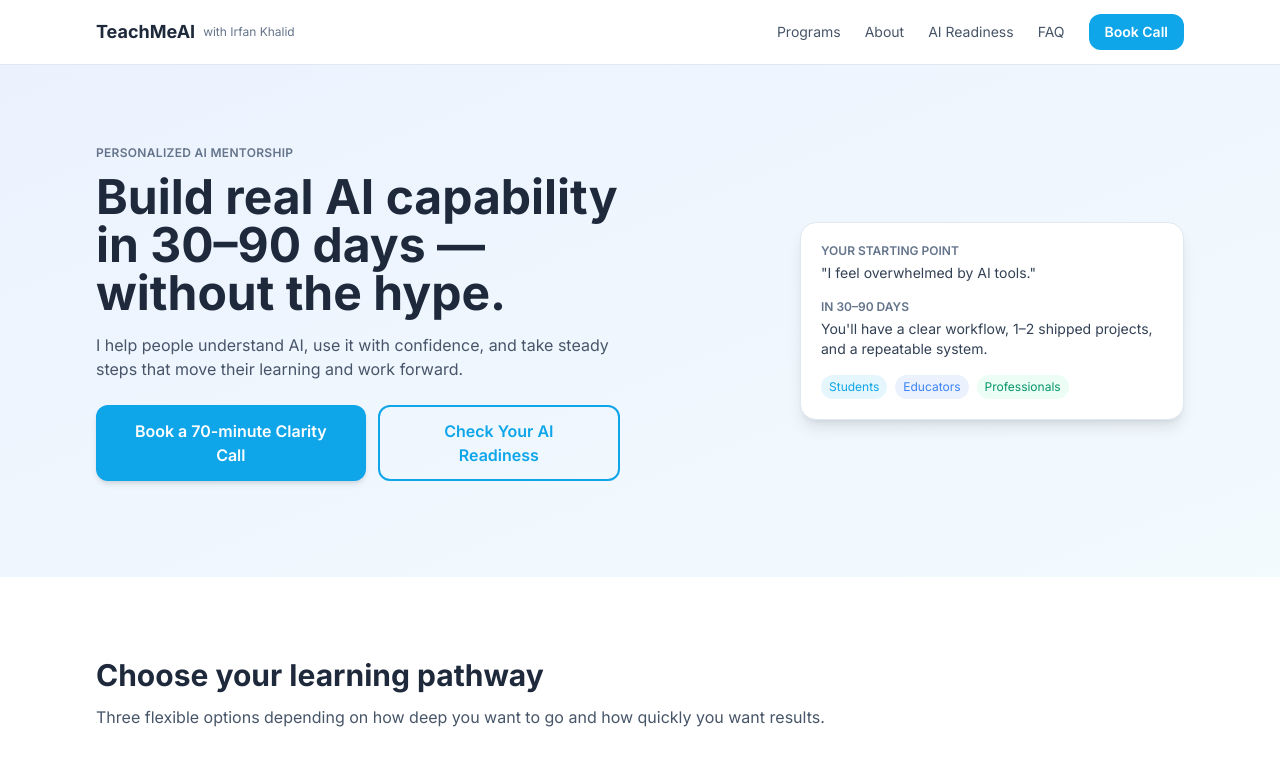
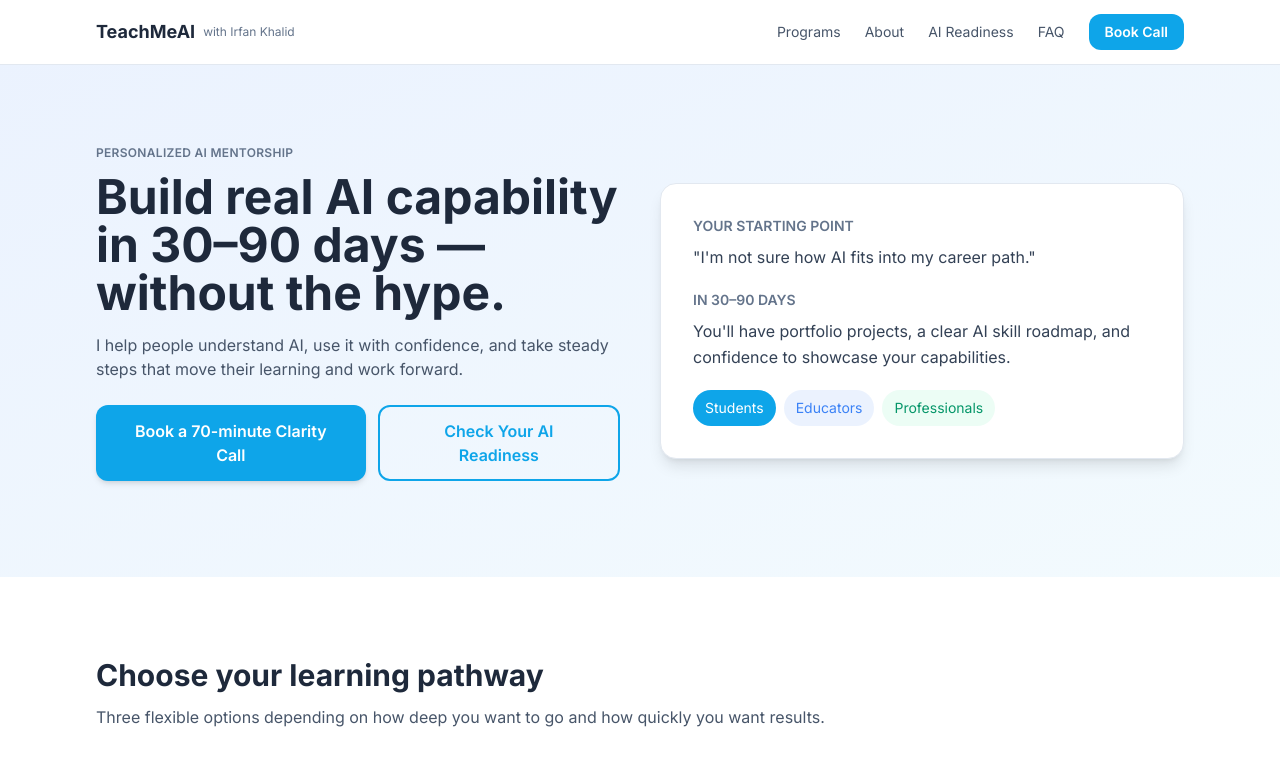
Before and after one commit to teachme-ai/teachmeai-home-site, a Next.js app: page / in a window 1280 px wide. Shown: the top 760 px of the page. Built offline with nearby package versions, Linux system fonts and the light colour scheme.

Commit message:
feat: add interactive audience selector with larger card

```diff
--- a/components/hero.tsx
+++ b/components/hero.tsx
@@ -1,13 +1,31 @@
 "use client"
 
+import { useState } from 'react'
 import { track } from '@vercel/analytics'
 
 export function Hero() {
+  const [selectedAudience, setSelectedAudience] = useState('students')
+
   const scrollToQuiz = () => {
     try {
       document.getElementById('quiz')?.scrollIntoView({ behavior: 'smooth' })
     } catch (error) {
       console.error('Error scrolling to quiz:', error)
+    }
+  }
+
+  const audienceContent = {
+    students: {
+      start: "I'm not sure how AI fits into my career path.",
+      end: "You'll have portfolio projects, a clear AI skill roadmap, and confidence to showcase your capabilities."
+    },
+    educators: {
+      start: "I want to use AI in teaching but don't know where to start.",
+      end: "You'll have practical lesson plans, AI tools integrated into your curriculum, and student engagement strategies."
+    },
+    professionals: {
+      start: "I feel overwhelmed by AI tools and hype.",
+      end: "You'll have a clear workflow, 1–2 shipped projects, and a repeatable system for your work."
     }
   }
 
@@ -46,19 +64,46 @@ export function Hero() {
           </div>
         </div>
         <div className="hidden md:flex justify-end">
-          <div className="bg-white rounded-2xl shadow-lg p-5 border border-brand-border w-full max-w-sm space-y-4">
+          <div className="bg-white rounded-2xl shadow-lg p-8 border border-brand-border w-full space-y-5">
             <div>
-              <p className="text-xs font-semibold text-slate-500 uppercase mb-1">Your Starting Point</p>
-              <p className="text-sm text-slate-700">"I feel overwhelmed by AI tools."</p>
+              <p className="text-sm font-semibold text-slate-500 uppercase mb-2">Your Starting Point</p>
+              <p className="text-base text-slate-700 leading-relaxed">"{audienceContent[selectedAudience as keyof typeof audienceContent].start}"</p>
             </div>
             <div>
-              <p className="text-xs font-semibold text-slate-500 uppercase mb-1">In 30–90 Days</p>
-              <p className="text-sm text-slate-700">You'll have a clear workflow, 1–2 shipped projects, and a repeatable system.</p>
+              <p className="text-sm font-semibold text-slate-500 uppercase mb-2">In 30–90 Days</p>
+              <p className="text-base text-slate-700 leading-relaxed">{audienceContent[selectedAudience as keyof typeof audienceContent].end}</p>
             </div>
-            <div className="flex gap-2 text-xs">
-              <span className="px-2 py-1 rounded-full bg-brand-primary/10 text-brand-primary">Students</span>
-              <span className="px-2 py-1 rounded-full bg-brand-secondary/10 text-brand-secondary">Educators</span>
-              <span className="px-2 py-1 rounded-full bg-emerald-50 text-emerald-600">Professionals</span>
+            <div className="flex gap-2 text-sm">
+              <button
+                onClick={() => setSelectedAudience('students')}
+                className={`px-3 py-2 rounded-full transition-all duration-150 ${
+                  selectedAudience === 'students'
+                    ? 'bg-brand-primary text-white'
+                    : 'bg-brand-primary/10 text-brand-primary hover:bg-brand-primary/20'
+                }`}
+              >
+                Students
+              </button>
+              <button
+                onClick={() => setSelectedAudience('educators')}
+                className={`px-3 py-2 rounded-full transition-all duration-150 ${
+                  selectedAudience === 'educators'
+                    ? 'bg-brand-secondary text-white'
+                    : 'bg-brand-secondary/10 text-brand-secondary hover:bg-brand-secondary/20'
+                }`}
+              >
+                Educators
+              </button>
+              <button
+                onClick={() => setSelectedAudience('professionals')}
+                className={`px-3 py-2 rounded-full transition-all duration-150 ${
+                  selectedAudience === 'professionals'
+                    ? 'bg-emerald-600 text-white'
+                    : 'bg-emerald-50 text-emerald-600 hover:bg-emerald-100'
+                }`}
+              >
+                Professionals
+              </button>
             </div>
           </div>
         </div>
```
